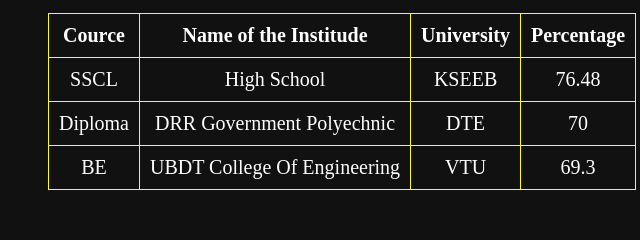
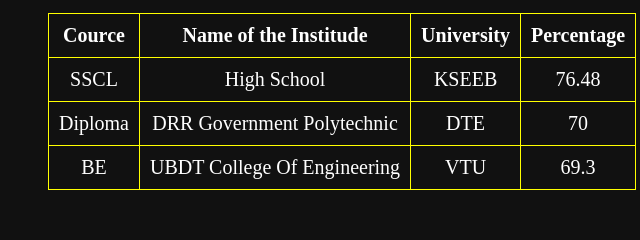
Before and after one commit to ars-akhilesh-s/Portfolio1, a plain HTML site: page index.html in a window 1280 px wide. Shown: the part 551-791 px from the top of the page, 473-1113 px from the left. Drawn offline with Linux system fonts and the light colour scheme.

Commit message:
Update index.html

```diff
--- a/index.html
+++ b/index.html
@@ -53,7 +53,7 @@
         </tr>
         <tr>
             <td>Diploma</td>
-            <td>DRR Government Polyechnic </td>
+            <td>DRR Government Polytechnic </td>
             <td>DTE</td>
             <td>70</td>
         </tr>
```
